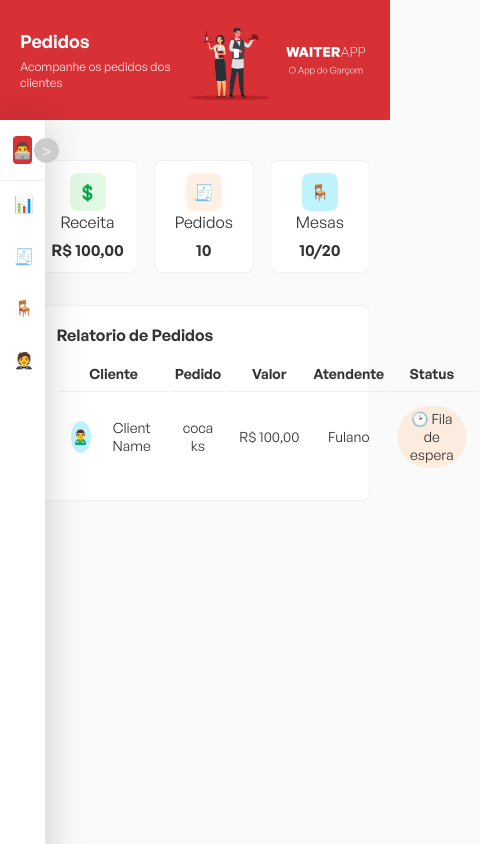
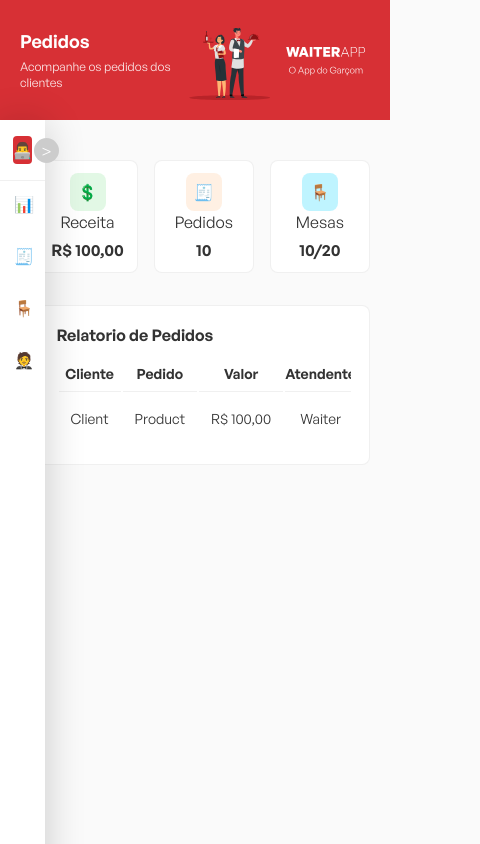
Before and after one commit to Augusto9237/waiter-app-web, a React (Vite) app: page / in a window 390 px wide. Shown: the whole page, 480 px wide, since content can reach past the window. Built offline with nearby package versions, Linux system fonts and the light colour scheme.

Commit message:
responsive table ok

```diff
--- a/src/components/Admin/index.tsx
+++ b/src/components/Admin/index.tsx
@@ -47,13 +47,17 @@ export default function Admin() {
                 <td>
                   <div className="client-info">
                     <IconClient>🙎‍♂️</IconClient>
-                    <span>Client Name</span>
+                    <span>Client</span>
                   </div>
                 </td>
-                <td>coca ks</td>
+                <td><span>Product </span></td>
                 <td>{formatCurrency(100)}</td>
-                <td>Fulano</td>
-                <td><StatusOrder>🕑 Fila de espera</StatusOrder></td>
+                <td><span>Waiter </span></td>
+                <td>
+                  <StatusOrder>
+                    🕑 <span>Fila de espera</span>
+                  </StatusOrder>
+                </td>
               </tr>
             </tbody>
           </table>
--- a/src/components/Admin/styles.ts
+++ b/src/components/Admin/styles.ts
@@ -121,6 +121,10 @@ export const ListOrders = styled.div`
     padding: 18px;
   }
 
+  @media (max-width: 450px) {
+    overflow: hidden;
+  }
+
   strong {
     font-weight: 600;
     font-size: 20px;
@@ -137,6 +141,10 @@ export const TableOrders = styled.div`
   flex: 1;
   margin-top: 16px;
 
+  @media (max-width: 550px) {
+    overflow: scroll;
+  }
+
   table {
     width: 100%;
 
@@ -145,6 +153,10 @@ export const TableOrders = styled.div`
       font-weight: 600;
       font-size: 14px;
       padding-bottom: 8px;
+
+      @media (max-width: 650px) {
+        text-align: center;
+      }
     }
 
     td {
@@ -171,6 +183,10 @@ export const IconClient = styled.div`
   border-radius: 50%;
   width: 32px;
   height: 32px;
+
+  @media (max-width: 650px) {
+    display: none;
+  }
 `;
 
 export const StatusOrder = styled.div`
@@ -179,4 +195,10 @@ export const StatusOrder = styled.div`
   padding: 4px 12px;
   max-width: 200px;
   margin: 0 auto;
+
+  @media (max-width: 650px) {
+    span {
+      display: none;
+    }
+  }
 `;
```
